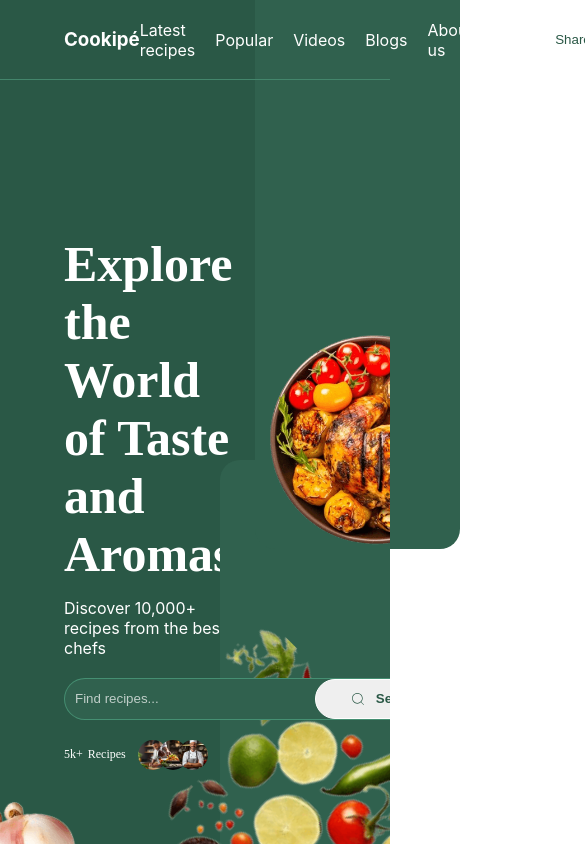
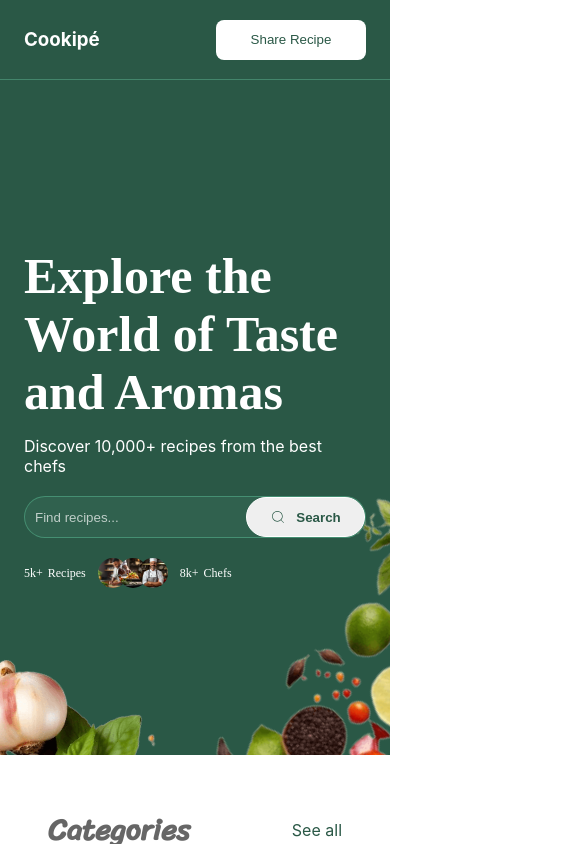
Before and after one commit to Vegetablegito247/cookipe, a React (Create React App) app: page / in a window 390 px wide. Shown: the top 844 px of the page, 585 px wide, since content can reach past the window. Built offline with nearby package versions, Linux system fonts and the light colour scheme; a web font is replaced by a local one.

Commit message:
md query header, footer and navbar

```diff
--- a/src/components/footer/Footer.tsx
+++ b/src/components/footer/Footer.tsx
@@ -54,7 +54,7 @@ function Footer() {
       </div>
       <div className="foot_bottom">
         <div className="foot_copyright">
-          <span>&copy; Copyright @2024</span>
+          <span>&copy; Copyright @2024 Cookipé</span>
         </div>
         <div className="foot_tandp">
           <ul>
--- a/src/components/footer/footer.css
+++ b/src/components/footer/footer.css
@@ -137,3 +137,65 @@ footer {
     height: 250px;
     transform: rotate(40deg);
 }
+
+@media (max-width: 828px) {
+    footer {
+        padding: 4rem;
+    }
+
+    .img_rit {
+        right: -10%;
+        bottom: -2%;
+    }
+}
+
+@media (max-width: 750px) {
+    .foot_main {
+        flex-direction: column;
+        gap: 2rem;
+    }
+}
+
+@media (max-width: 675px) {
+    footer {
+        padding: 4rem 3rem;
+    }
+
+    .img_rit {
+        right: -18%;
+    }
+}
+
+@media (max-width: 575px) {
+    footer {
+        padding: 4rem 2rem;
+    }
+
+    .foot_form {
+        width: 100%;
+    }
+
+    .img_rit {
+        right: -20%;
+    }
+
+    .foot_bottom {
+        flex-direction: column;
+        align-items: center;
+        gap: 10px;
+    }
+}
+
+@media (max-width: 428px) {
+    footer {
+        padding: 4rem 24px;
+    }
+
+    .foot_form_bottom {
+        width: 100%;
+    }
+
+    .img_rit {
+        right: -21%;
+    }
+}
--- /dev/null
+++ b/src/components/navMobile/navMobile.css
@@ -0,0 +1,4 @@
+.nav_mobile {
+    width: 100vh;
+    display: none;
+}
--- a/src/components/navbar/Navbar.tsx
+++ b/src/components/navbar/Navbar.tsx
@@ -1,5 +1,5 @@
 import { NavLink } from "react-router-dom";
-import './navbar.css'
+import './navbar.css';
 
 function Navbar() {
   return (
--- a/src/components/navbar/navbar.css
+++ b/src/components/navbar/navbar.css
@@ -14,6 +14,7 @@ nav {
     width: 100%;
     height: 100%;
     padding: 0 4rem;
+    transition: padding .7s;
     align-items: center;
     border-bottom: 1px solid #43856b;
     justify-content: space-between;
@@ -50,3 +51,31 @@ nav {
     background-color: var(--secondaryColor);
     color: var(--textPri);
 }
+
+.nav_burger {
+    display: none;
+}
+
+@media (max-width: 928px) {
+    .nav_list {
+        display: none;
+    }
+}
+
+@media (max-width: 675px) {
+    .navbar {
+        padding: 0 3rem;
+    }
+}
+
+@media (max-width: 575px) {
+    .navbar {
+        padding: 0 2rem;
+    }
+}
+
+@media (max-width: 428px) {
+    .navbar {
+        padding: 0 24px;
+    }
+}
--- a/src/pages/landingPage/styles/landHead.css
+++ b/src/pages/landingPage/styles/landHead.css
@@ -1,6 +1,7 @@
 header {
     width: 100%;
     height: 100vh;
+    transition: height .7s;
     background-color: var(--primaryColor);
 }
 
@@ -12,6 +13,7 @@ header {
     padding: 0 4rem;
     position: relative;
     overflow: hidden;
+    transition: padding .7s;
 }
 
 .explore {
@@ -44,7 +46,7 @@ header {
     display: flex;
     border-radius: 30px;
     background-color: var(--rectangleColor);
-    border:  1.5px solid #5bbe967e;
+    border: 1.5px solid #5bbe967e;
 }
 
 .inp_ctrl {
@@ -91,12 +93,14 @@ header {
 
 }
 
-.land_count_recipe, .land_count_chef {
+.land_count_recipe,
+.land_count_chef {
     display: flex;
     gap: 5px;
 }
 
-.land_count_recipe span, .land_count_chef span {
+.land_count_recipe span,
+.land_count_chef span {
     font-size: 12px;
     font-family: var(--fontProciono);
 }
@@ -132,7 +136,8 @@ header {
     width: 50%;
 }
 
-.land_head_img1, .land_head_img2 {
+.land_head_img1,
+.land_head_img2 {
     position: absolute;
     width: fit-content;
     height: fit-content;
@@ -184,7 +189,8 @@ header {
     border-radius: 0 0 20px 20px;
 }
 
-.img_right, .img_left {
+.img_right,
+.img_left {
     position: absolute;
 }
 
@@ -201,3 +207,89 @@ header {
     height: 350px;
     transform: rotate(-45deg);
 }
+
+@media (max-width: 928px) {
+    .img_right {
+        right: -21%;
+        bottom: 6%;
+        height: 350px;
+        transform: rotate(45deg);
+    }
+}
+
+@media (max-width: 828px) {
+    .rectangle1,
+    .rectangle2,
+    .land_head_img_rep {
+        display: none;
+    }
+
+    .explore {
+        width: 100%;
+    }
+}
+
+@media (max-width: 675px) {
+    .land_head {
+        padding: 0 3rem;
+    }
+
+    .img_right {
+        right: -27%;
+    }
+}
+
+@media (max-width: 575px) {
+    header {
+        height: 80vh;
+    }
+
+    .land_head {
+        padding: 0 2rem;
+    }
+
+    .img_right {
+        right: -31%;
+    }
+}
+
+@media (max-width: 480px) {
+    .img_right {
+        right: -38%;
+    }
+
+    .img_left {
+        left: -7%;
+        bottom: -10%;
+    }
+}
+
+@media (max-width: 450px) {
+    .searchbar form {
+        width: 100%;
+    }
+
+    .inp_ctrl {
+        width: 65%;
+    }
+
+    .frm_btn {
+        width: 35%;
+    }
+}
+
+@media (max-width: 428px) {
+    .land_head {
+        padding: 0 24px;
+    }
+
+    .img_right {
+        right: -45%;
+        bottom: 2%;
+    }
+
+    .img_left {
+        left: -7%;
+        bottom: -14%;
+    }
+}
```
Also changed, not shown: src/components/navMobile/NavMobile.tsx (added, +53 -0 lines).
